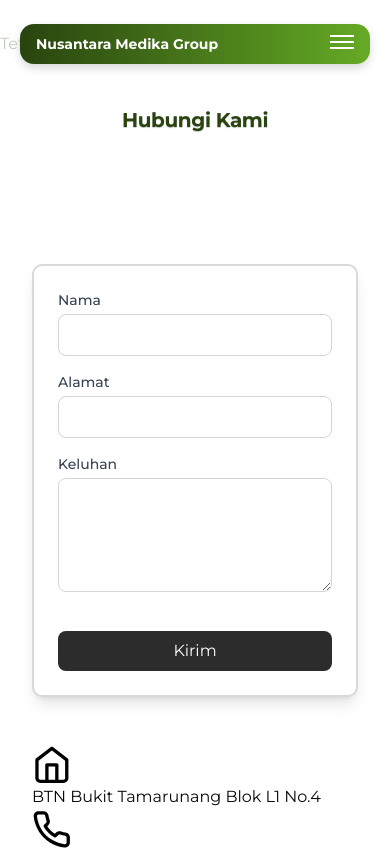
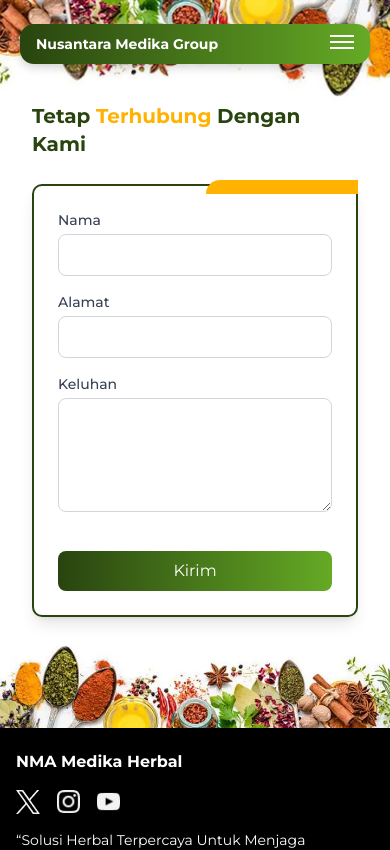
Before and after one commit to andifauzi07/nusantara-medica-group, a Next.js app: page /kontak in a window 390 px wide. Shown: the top 850 px of the page. Built offline with nearby package versions, Linux system fonts and the light colour scheme.

Commit message:
add: kontak page mobile screen

```diff
--- a/components/elements/kontak/hero-section.jsx
+++ b/components/elements/kontak/hero-section.jsx
@@ -1,23 +1,16 @@
-import { TypingAnimation } from '@/components/magicui/typing-animation';
 import Image from 'next/image';
 
 export default function HeroSection() {
 	return (
-		<div className="w-full pt-8 h-60 relative">
-			{/* <Image
-				src="/image/hubungi-kami.png"
+		<div className="w-full h-40 relative">
+			<Image
+				src="/image/bg-terbalik.png"
 				alt="Logo"
 				width={1124}
 				height={868}
-				className="object-cover z-0"
-			/> */}
-			<div className="md:hidden absolute inset-0 bg-gradient-to-b from-white/90 to-transparent z-10" />
-			<div className="md:hidden absolute top-1/2 left-1/2 transform -translate-x-1/2 -translate-y-1/2 z-10">
-				<div className="flex flex-col gap-4 justify-center items-center">
-					<TypingAnimation className="text-main text-shadow-xs">Hubungi Kami</TypingAnimation>
-				</div>
-			</div>
-			<div className="md:w-full md:mt-32 md:px-24 md:text-4xl md:font-bold">
+				className="md:hidden object-cover z-0"
+			/>
+			<div className="md:w-full md:mt-32 md:px-24 text-xl md:text-4xl px-8 font-bold">
 				<h1 className="text-main">
 					Tetap <span className="text-secondary">Terhubung</span> Dengan Kami
 				</h1>
--- a/components/elements/kontak/kontak.jsx
+++ b/components/elements/kontak/kontak.jsx
@@ -55,7 +55,8 @@
 		<div className="md:flex md:justify-center">
 			<div className="md:w-1/2 md:z-10 py-6 px-8">
 				<div className="flex items-center justify-center">
-					<div className="w-full max-w-md p-6 border-solid border-2 border-[#D9D9D9]  bg-white rounded-lg shadow-lg">
+					<div className="w-full max-w-md p-6 border-solid border-2 md:border-[#D9D9D9] border-main bg-white rounded-lg shadow-lg relative">
+						<div className="md:hidden w-[152px] rounded-tl-4xl absolute -top-1.5 -right-0.5 h-3.5 bg-[#FFB200]" />
 						<form
 							onSubmit={handleSubmit}
 							className="space-y-4">
@@ -109,7 +110,7 @@
 							<div className="pt-4">
 								<button
 									type="submit"
-									className="w-full px-4 py-2 text-white bg-[#2C2C2C] rounded-md hover:bg-[#868686]">
+									className="w-full px-4 py-2 text-white gradasi md:bg-[#2C2C2C] rounded-md hover:bg-[#868686]">
 									Kirim
 								</button>
 							</div>
@@ -117,7 +118,7 @@
 					</div>
 				</div>
 			</div>
-			<div className="md:w-1/2 md:flex md:flex-col md:gap-y-8 md:z-10 py-6 px-8">
+			<div className="hidden md:w-1/2 md:flex md:flex-col md:gap-y-8 md:z-10 py-6 px-8">
 				<div className="md:flex md:items-center md:gap-10">
 					<Image
 						src="/image/icon/alamat.svg"
```
